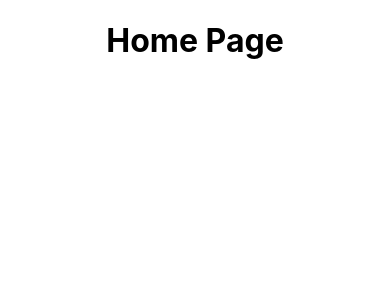
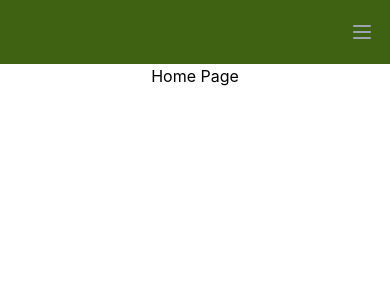
Before and after one commit to yexeniaf/portfolio, a React (Create React App) app in the folder client/: page / in a window 390 px wide. Shown: the top 300 px of the page. Built offline with nearby package versions, Linux system fonts and the light colour scheme.

Commit message:
finally have tailwind working

```diff
--- a/client/src/App.js
+++ b/client/src/App.js
@@ -1,10 +1,12 @@
 import './App.css';
 import {Routes, Route} from 'react-router-dom'
+import Navbar from './components/Navbar';
 
 
 function App() {
   return (
     <div className="App">
+      <Navbar />
     <Routes>
       <Route path="/" element={<h1> Home Page</h1>}/>
       <Route path="/about" element={<h1> About Me Page</h1>}/>
--- /dev/null
+++ b/client/src/components/Navbar.jsx
@@ -0,0 +1,53 @@
+import {Link, Route} from 'react-router-dom'
+import { Disclosure} from '@headlessui/react'
+import {MenuIcon, XIcon } from '@heroicons/react/outline'
+
+function classNames(...classes) {
+  return classes.filter(Boolean).join(' ')
+}
+
+export default function Navbar(props) {
+
+  return (
+    <Disclosure as="nav" className=" top-0 z-50 bg-lime-800">
+      {({ open }) => (
+        <>
+          <div className="max-w-7xl mx-auto px-2 sm:px-6 lg:px-8 ">
+            <div className="relative flex items-center justify-between h-16 ">
+              <div className="absolute inset-y-0 right-0 flex items-center sm:hidden ">
+                <Disclosure.Button className="inline-flex items-center justify-center p-2 rounded-md text-gray-400 hover:text-white hover:bg-lime-900 focus:outline-none focus:ring-2 focus:ring-inset focus:ring-white">
+                  {open ? (
+                    <XIcon className="block h-6 w-6" aria-hidden="true" />
+                  ) : (
+                    <MenuIcon className="block h-6 w-6" aria-hidden="true" />
+                  )}
+                </Disclosure.Button>
+              </div>
+              <div className="flex-1 flex items-center justify-center sm:items-stretch sm:justify-start ">
+
+                <div className="hidden sm:block sm:ml-6">
+                  <div className="flex space-x-4">
+                    <Link className="bg-lime-800 text-white hover:bg-lime-900 hover:text-white block px-3 py-2 rounded-md text-base font-medium" to="/"><h1>Home</h1></Link>
+                    <Link className="bg-lime-800 text-white hover:bg-lime-900 hover:text-white block px-3 py-2 rounded-md text-base font-medium" to='/items'>Items</Link>
+
+                  </div>
+                </div>
+              </div>
+            </div>
+          </div>
+          <Disclosure.Panel className="sm:hidden">
+            <div className="px-2 pt-2 pb-3 space-y-1">
+                <div>
+                  <Link  to='/' className="text-white hover:bg-lime-900 hover:text-white block px-3 py-2 rounded-md text-base font-medium">Home</Link>
+                </div>
+                <div>
+                  <Link to='/items' className="text-white hover:bg-lime-900 hover:text-white block px-3 py-2 rounded-md text-base font-medium">Items</Link>
+                </div>
+
+            </div>
+          </Disclosure.Panel>
+        </>
+      )}
+    </Disclosure>
+  )
+}
--- a/client/src/index.css
+++ b/client/src/index.css
@@ -1,3 +1,7 @@
+@tailwind base;
+@tailwind components;
+@tailwind utilities;
+
 body {
   margin: 0;
   font-family: -apple-system, BlinkMacSystemFont, 'Segoe UI', 'Roboto', 'Oxygen',
--- /dev/null
+++ b/client/tailwind.config.js
@@ -0,0 +1,12 @@
+module.exports = {
+  content: [
+    "./src/**/*.{js,jsx,ts,tsx}",
+  ],
+  theme: {
+    extend: {},
+    container: {
+      center:true,
+    },
+  },
+  plugins: [],
+}
```
Also changed, not shown: client/package.json (+7 -0 lines), client/src/images/logo.png (added), 1 other file (tests, documents, lock files or other folders).
